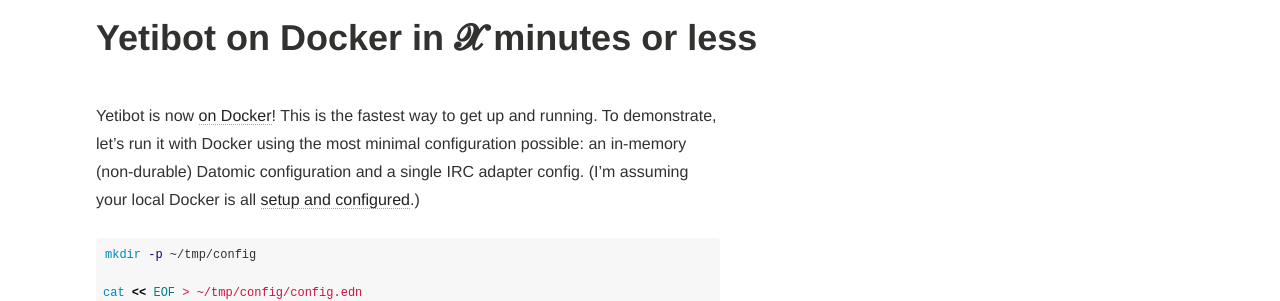
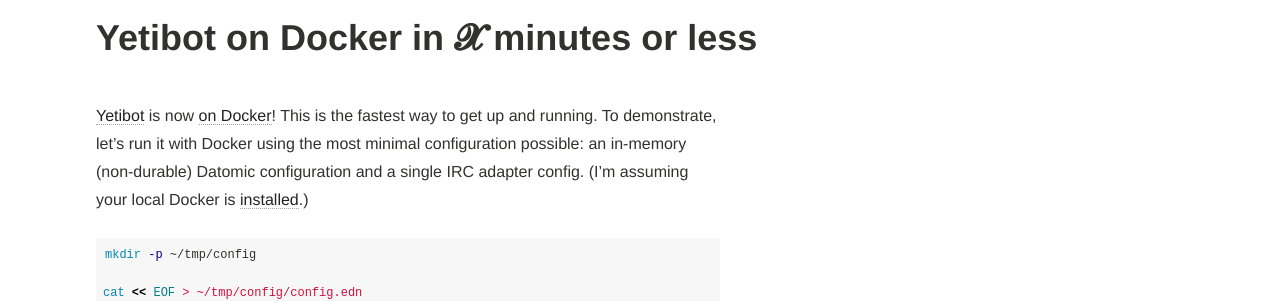
Before and after one commit to devth/devth.github.com, a Jekyll site: the page built from _posts/2016-01-06-yetibot-on-docker.md, in a window 1280 px wide and 900 px high. Shown: the part 433-734 px from the top of the window. Built offline with Jekyll 4.4.1, drawn with Linux system fonts in a browser that asks for light colours; Markdown is read by kramdown in place of the engine named in the settings; comment, search, counter and statistics services are not loaded.

Commit message:
Link Yetibot

````diff
--- a/_posts/2016-01-06-yetibot-on-docker.md
+++ b/_posts/2016-01-06-yetibot-on-docker.md
@@ -10,12 +10,12 @@
   caption: Yetibot Source Code, January 2016
 ---
 
-Yetibot is now [on Docker](https://hub.docker.com/r/devth/yetibot/tags/)! This
-is the fastest way to get up and running. To demonstrate, let's run it with
-Docker using the most minimal configuration possible: an in-memory
-(non-durable) Datomic configuration and a single IRC adapter config. (I'm
-assuming your local Docker is all [setup and
-configured](https://www.docker.com/docker-toolbox).)
+[Yetibot](http://yetibot.com) is now [on
+Docker](https://hub.docker.com/r/devth/yetibot/tags/)! This is the fastest way
+to get up and running. To demonstrate, let's run it with Docker using the most
+minimal configuration possible: an in-memory (non-durable) Datomic configuration
+and a single IRC adapter config. (I'm assuming your local Docker is
+[installed](https://www.docker.com/docker-toolbox).)
 
 ```bash
 mkdir -p ~/tmp/config
````
